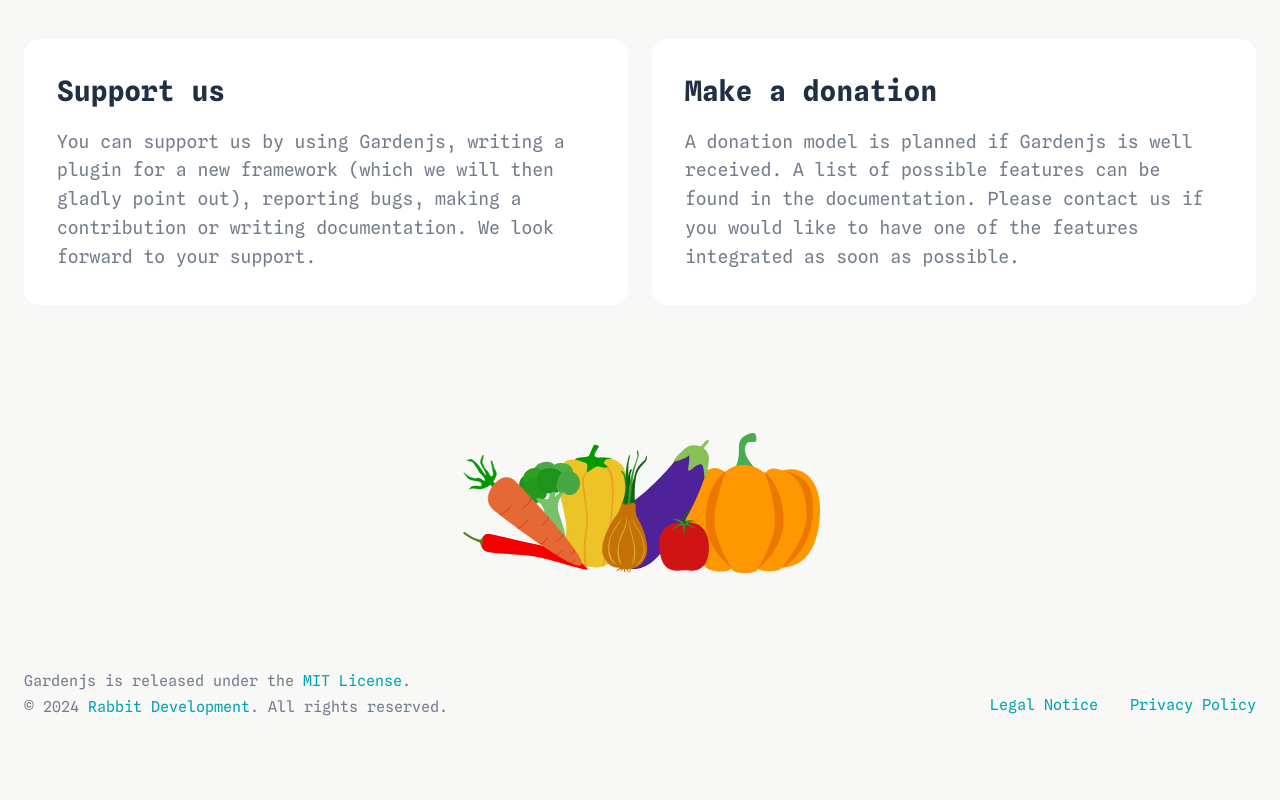
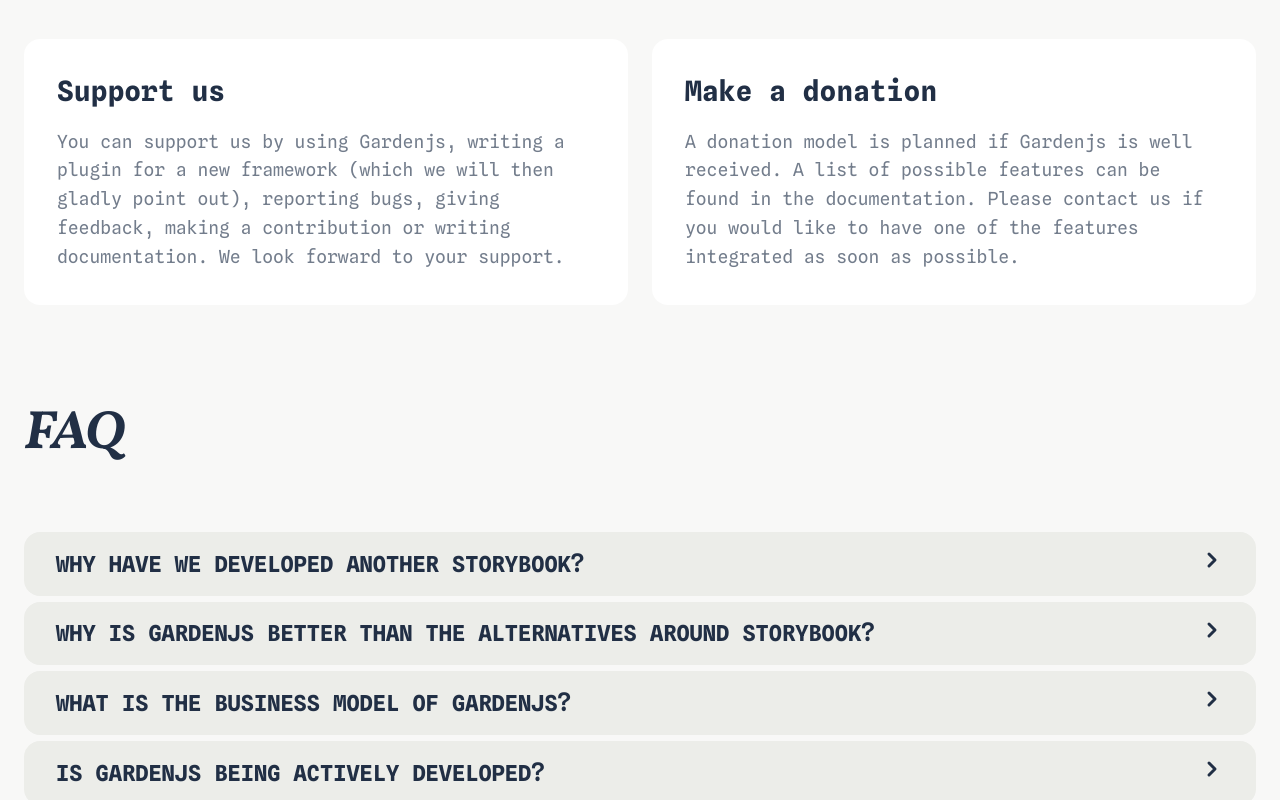
Before and after one commit to gardenjs/docs, a SvelteKit app: page / in a window 1280 px wide. Shown: the part 3820-4620 px from the top of the page. Before the commit the page ends 4571 px from the top, so only its background shows below. Built offline with nearby package versions, Linux system fonts and the light colour scheme.

Commit message:
add accordion

```diff
--- /dev/null
+++ b/src/components/accordion/Accordion.svelte
@@ -0,0 +1,132 @@
+<script>
+
+  let items = [
+    { label: 'Why have we developed another storybook?', content: 'We started developing Gardenjs for two reasons: Storybook was clearly too slow and we wanted to get to know Svelte better. First, we used Gardenjs for our own projects and finally released it as open source because it does some things better than alternative tools. As users of open source software, we now have the opportunity to give something back.' },
+    { label: 'Why is Gardenjs better than the alternatives around Storybook?', content: 'The question is provocative and of course each tool has its own advantages and disadvantages. Certainly, the top dog also covers many features that are not or not yet integrated in Gardenjs. Gardenjs is definitely much faster and leaner. In our opinion, "stories" can be created more efficiently with Gardenjs and the option to work with decorators is more flexible. Gardenjs also looks better ;) Much is a matter of taste, form your own opinion - we look forward to your feedback.' },
+    { label: 'What is the business model of Gardenjs?', content: 'We have developed Gardenjs for our own development work. We do not see a market for a paid version or paid functions. However, we would appreciate help with the further maintenance and integration of new functions. If Gardenjs is accepted, we will also consider a sponsoring or donation program.' },
+    { label: 'Is Gardenjs being actively developed?', content: 'We will actively maintain Gardenjs, as we use Gardenjs in many of our projects. Gardenjs is relatively easy to maintain. Whether and how actively we will work through the roadmap (see Docs) depends on our own needs for Gardenjs and to a large extent on how well Gardenjs is accepted and how much support we receive.' }
+  ];
+
+  function toggleAccordion(index) {
+    items = items.map((item, i) => {
+      if (i === index) {
+        return { ...item, isOpen: !item.isOpen };
+      } else {
+        return { ...item, isOpen: false };
+      }
+    });
+  }
+</script>
+
+<div class="accordion">
+  {#each items as item, index}
+    <div class="accordion_item">
+      <button class="accordion_btn {item.isOpen ? 'active' : ''}" on:click={() => toggleAccordion(index)}>
+        <span class="accordion_label">{item.label}</span>
+        <span class="accordion_icon"><svg role="img" xmlns="http://www.w3.org/2000/svg" width="24" height="24" fill="none" stroke="currentColor" stroke-width="3" stroke-linecap="round" stroke-linejoin="round"><path d="m9 18 6-6-6-6"/></svg></span>
+      </button>
+      <div class="panel" aria-hidden={item.isOpen ? "false" : "true"} class:show={item.isOpen}>
+        <div class="accordion_content">
+          {item.content}
+        </div>
+      </div>
+    </div>
+  {/each}
+</div>
+
+<style lang="scss">
+  .accordion {
+    margin: 4rem 0 0;
+    .accordion_item {
+      margin: 0 0 0.375rem;
+      .accordion_btn {
+        display: flex;
+        justify-content: space-between;
+        align-items: center;
+        width: 100%;
+        padding: 0.75rem 1.5rem;
+        border: 0;
+        border-radius: var(--b-radius);
+        background: var(--c-quote-bg);
+        cursor: pointer;
+        @media (min-width: 840px) {
+          padding: 1rem 2rem;
+        }
+        &.active {
+          border-radius: var(--b-radius) var(--b-radius) 0 0;
+          transition: .2s;
+        }
+        .accordion_icon {
+          transition: .2s;
+          svg {
+            font-size: 0.875rem;
+            color: var(--c-text);
+            @media (min-width: 768px) {
+              font-size: 2.75rem;
+            }
+          }
+        }
+        &.active:hover .accordion_icon,
+        &.active .accordion_icon {
+          transform: rotate(90deg);
+          transition: .2s;
+        }
+        .accordion_label {
+          display: block;
+          line-height: 1.2;
+          font-family: "Spline Sans Mono";
+          font-size: 1rem;
+          color: var(--c-text);
+          text-transform: uppercase;
+          @supports (font-variation-settings: normal) {
+            font-variation-settings: 'wght' 700;
+          }
+          @media (min-width: 840px) {
+            font-size: 1.125rem;
+          }
+          @media (min-width: 960px) {
+            font-size: 1.25rem;
+          }
+          @media (min-width: 1280px) {
+            font-size: 1.375rem;
+          }
+        }
+      }
+      .panel {
+        max-height: 0;
+        overflow: hidden;
+        opacity: 0;
+        &.show {
+          opacity: 1;
+          max-height: 1000px;
+          transition: .2s;
+        }
+        .accordion_content {
+          margin: 0rem;
+          padding: 1.5rem;
+          width: 100%;
+          background-color: #fff;
+          border-radius: 0 0 var(--b-radius) var(--b-radius);
+          transition: .2s;
+          font-family: "Spline Sans Mono";
+          font-size: 0.875rem;
+          color: var(--c-text);
+          font-weight: 400;
+          @supports (font-variation-settings: normal) {
+            font-variation-settings: 'wght' 400;
+          }
+          @media (min-width: 840px) {
+            padding: 2rem;
+            font-size: 1rem;
+          }
+          @media (min-width: 960px) {
+            font-size: 1.125rem;
+          }
+          @media (min-width: 1280px) {
+            font-size: 1.25rem;
+          }
+        }
+      }
+    }
+  }
+</style>
--- a/src/routes/(homepage)/+page.svelte
+++ b/src/routes/(homepage)/+page.svelte
@@ -4,6 +4,7 @@
   import Cards from '../../components/cards/Cards.svelte'
   import Logogallery from '../../components/logogallery/Logogallery.svelte'
   import Blockquote from '../../components/blockquote/Blockquote.svelte'
+  import Accordion from '../../components/accordion/Accordion.svelte'
 </script>
 
 <svelte:head>
@@ -69,11 +70,14 @@
   <div class="cards-2cols">
     <Cards
       title="Support us"
-      paragraph="You can support us by using Gardenjs, writing a plugin for a new framework (which we will then gladly point out), reporting bugs, making a contribution or writing documentation. We look forward to your support." />
+      paragraph="You can support us by using Gardenjs, writing a plugin for a new framework (which we will then gladly point out), reporting bugs, giving feedback, making a contribution or writing documentation. We look forward to your support." />
     <Cards
       title="Make a donation"
       paragraph="A donation model is planned if Gardenjs is well received. A list of possible features can be found in the documentation. Please contact us if you would like to have one of the features integrated as soon as possible." />
   </div>
+  <ChapterIntro
+    title="FAQ" />
+  <Accordion />
 </Main>
 
 <style lang="scss">
```
